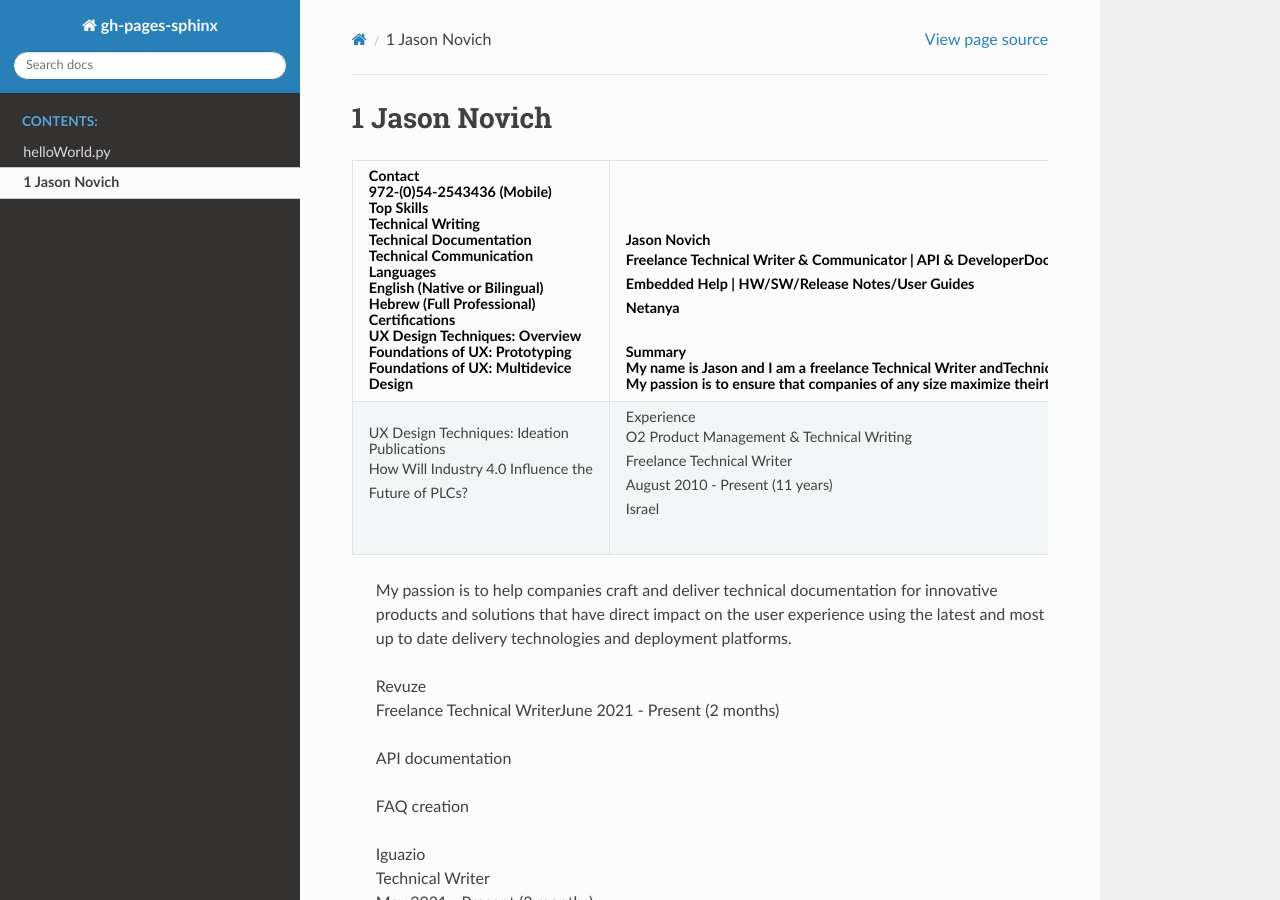
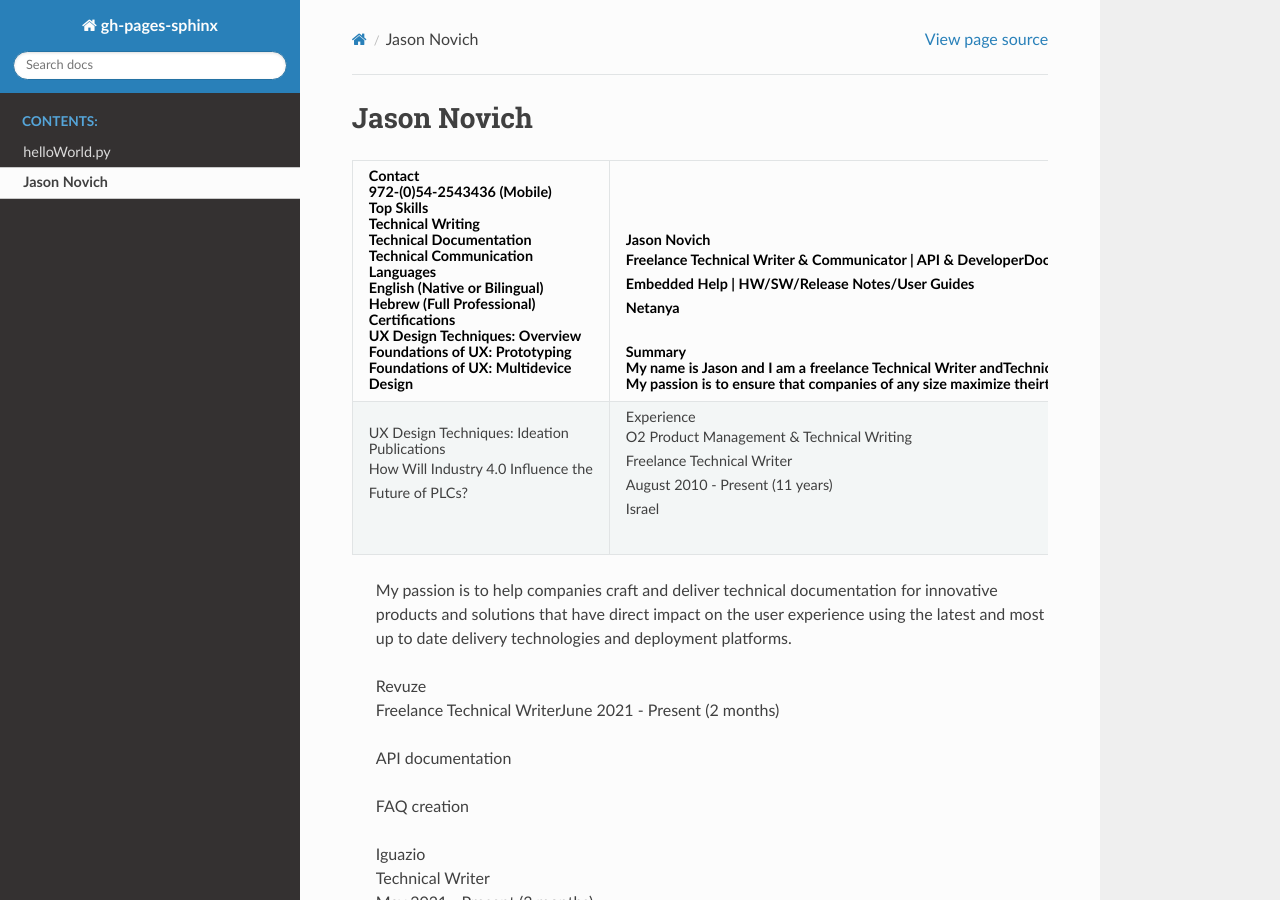
Before and after one commit to jasonnovich/gh-pages-sphinx-rtd, a Sphinx documentation site: the page built from docs/src/jason_novich_Profile.rst, in a window 1280 px wide and 900 px high. Built offline with Sphinx 7.4.7 and the Read the Docs theme 2.0.0, drawn with Linux system fonts in a browser that asks for light colours.

Commit message:
edited jason_novich_Profile.rst

```diff
--- a/docs/src/jason_novich_Profile.rst
+++ b/docs/src/jason_novich_Profile.rst
@@ -1,6 +1,3 @@
-.. sectnum::
-   :start: 1
-
 Jason Novich
 =============
 +----------------------------------+----------------------------------+
```
Also changed, not shown: 4 other files.
